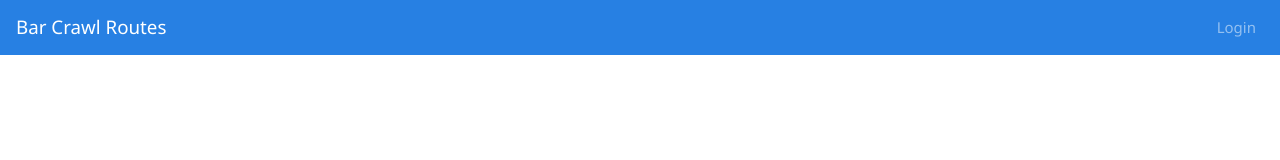
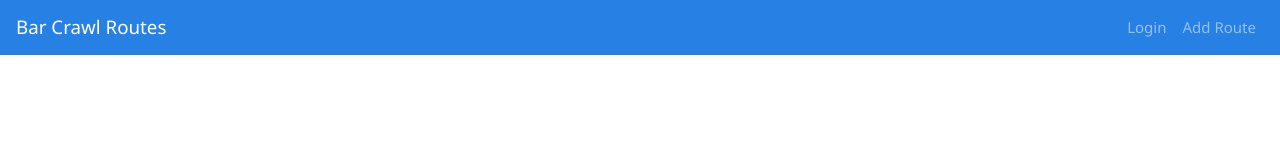
Before and after one commit to lwerner27/bar-crawl-route, a React (Create React App) app in the folder client/: page / in a window 1280 px wide. Shown: the top 160 px of the page. Built offline with nearby package versions, Linux system fonts and the light colour scheme.

Commit message:
added Add Route link

```diff
--- a/client/src/components/AppNav.js
+++ b/client/src/components/AppNav.js
@@ -34,6 +34,9 @@ export default class AppNav extends Component {
                         <NavItem>
                             <NavLink href="/login">Login</NavLink>
                         </NavItem>
+                        <NavItem>
+                            <NavLink href="/create/route">Add Route</NavLink>
+                        </NavItem>
                     </Nav>
                 </Collapse>
             </Navbar>
```
